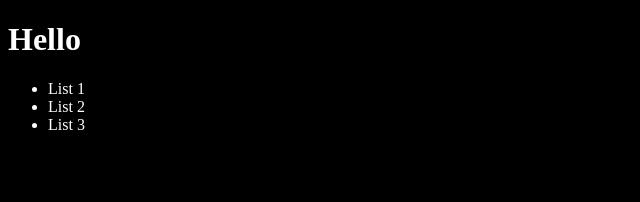
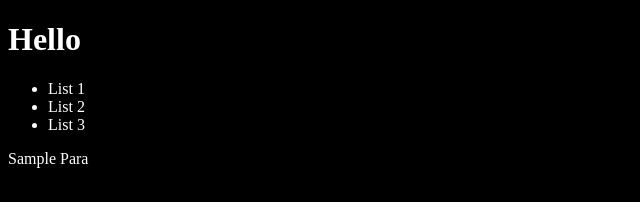
Before and after one commit to ramccp/git-intro, a plain HTML site: page index.html in a window 1280 px wide. Shown: the whole page, without its empty margins (0-640 px from the left). Drawn offline with Linux system fonts and the light colour scheme.

Commit message:
para change

```diff
--- a/index.html
+++ b/index.html
@@ -12,5 +12,6 @@
         <li>List 2</li>
         <li>List 3</li>
     </ul>
+    <p>Sample Para</p>
 </body>
 </html>
```
